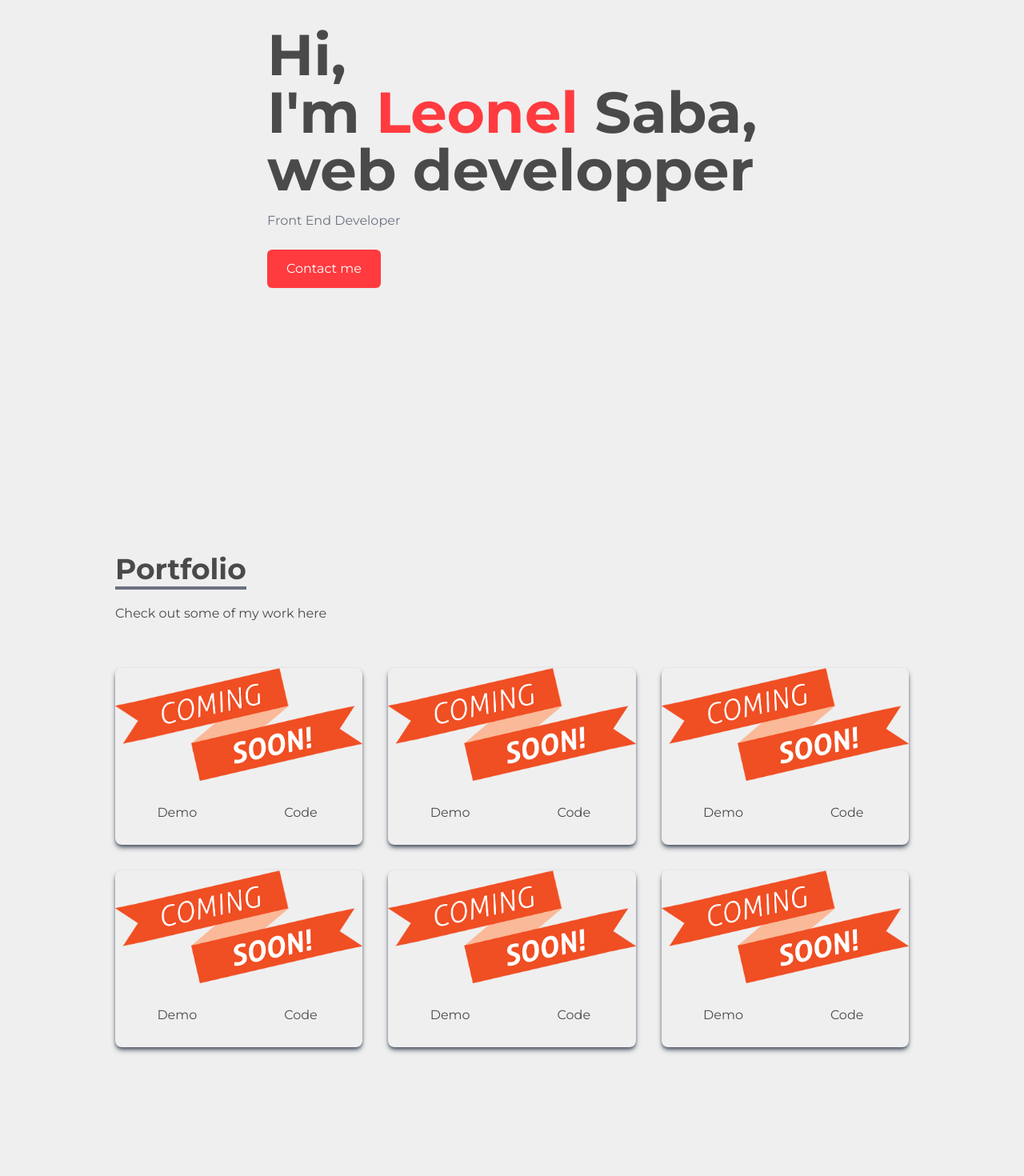
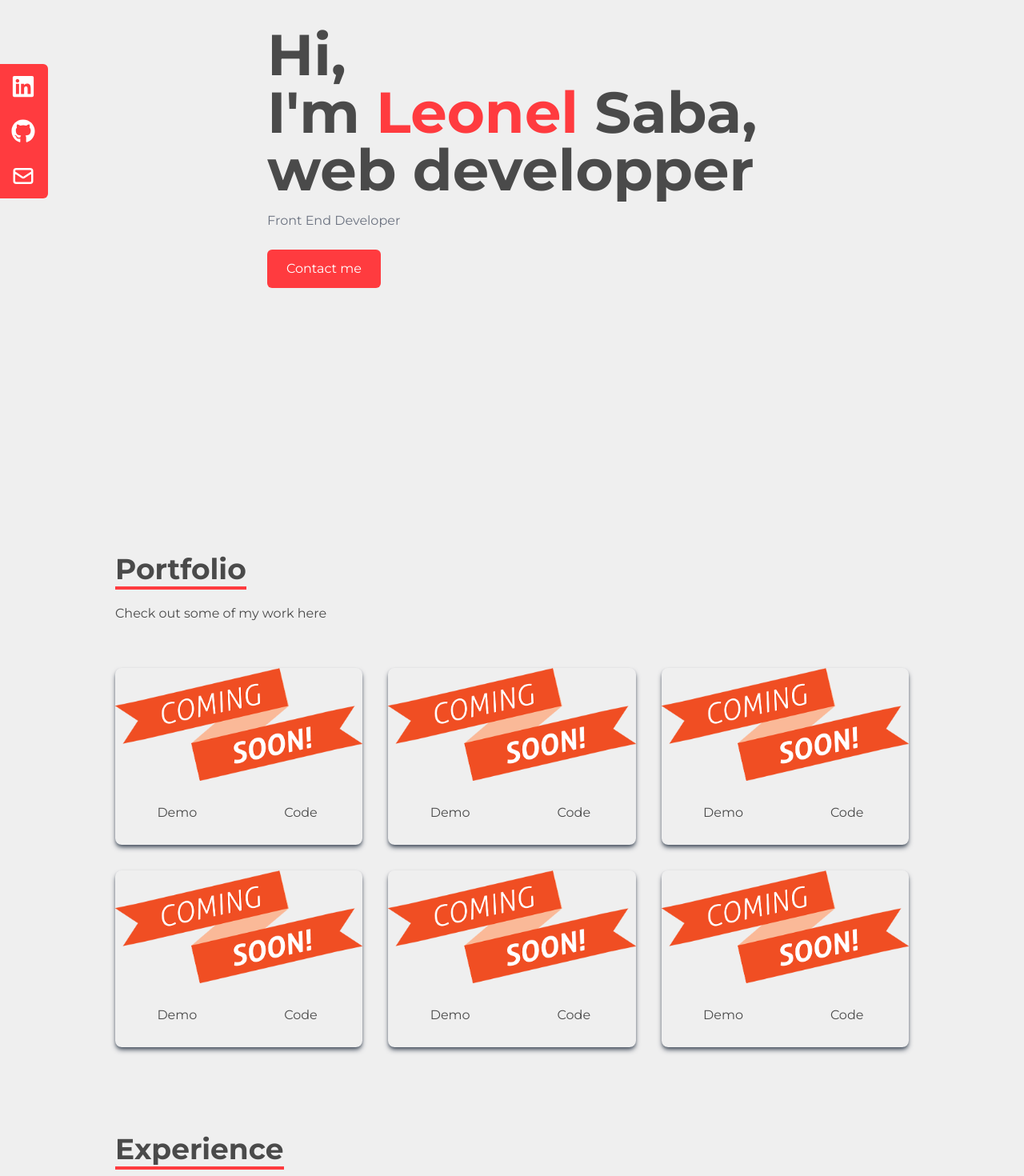
Before and after one commit to SabaLeonel/Portfolio-website, a React (Create React App) app: page / in a window 1280 px wide. Shown: the part 200-1670 px from the top of the page at 80% size. Built offline with nearby package versions, Linux system fonts and the light colour scheme.

Commit message:
added social links

```diff
--- a/public/index.html
+++ b/public/index.html
@@ -7,7 +7,7 @@
     <meta name="theme-color" content="#000000" />
     <meta
       name="description"
-      content="Web site created using create-react-app"
+      content="Leonel Saba is a web developer from Switzerland. He is a passionate and creative individual who is always looking for new challenges and opportunities to grow and improve his skills."
     />
 
     <!--
@@ -29,6 +29,5 @@
   <body>
     <noscript>You need to enable JavaScript to run this app.</noscript>
     <div id="root"></div>
-
   </body>
 </html>
--- a/src/App.js
+++ b/src/App.js
@@ -4,6 +4,7 @@
 import Portfolio from "./components/Portfolio";
 import Experience from "./components/Experience";
 import Contact from "./components/Contact";
+import SocialLinks from "./components/SocialLinks";
 
 
 function App() {
@@ -11,6 +12,7 @@
     <div>
       <NavBar />
       <Home />
+      <SocialLinks />
       <Portfolio />
       <Experience />
       <About />
--- a/src/components/About.jsx
+++ b/src/components/About.jsx
@@ -9,7 +9,7 @@
             <div className='max-w-screen-lg p-4 mx-auto flex flex-col justify-center w-full h-full'>
                 <div className='pb-8'>
                     <Fade bottom>
-                    <p className='text-4xl font-bold inline border-b-4 border-gray-500'>
+                    <p className='text-4xl font-bold inline border-b-4 border-wmelon-100'>
                         About
                     </p>
                     <p className='text-xl mt-20'>
--- a/src/components/Experience.jsx
+++ b/src/components/Experience.jsx
@@ -50,11 +50,11 @@
     ];
 
     return (
-        <div name="experience" className=' w-full h-screen'>
+        <div name="experience" className=' w-full'>
             <div className='max-w-screen-lg mx-auto p-4 flex flex-col justify-center w-full h-full'>
                 <Fade bottom>
                     <div>
-                        <p className='text-4xl font-bold border-b-4 border-gray-500 inline'>Experience</p>
+                        <p className='text-4xl font-bold border-b-4 border-wmelon-100 inline'>Experience</p>
                         <p className='py-6'>These are the technologies I've worked with</p>
                     </div>
 
--- a/src/components/Portfolio.jsx
+++ b/src/components/Portfolio.jsx
@@ -38,7 +38,7 @@
             <div className='max-w-screen-lg p-4 mx-auto flex flex-col justify-center w-full h-full'>
                 <Fade bottom>
                     <div className='pb-8'>
-                        <p className='text-4xl font-bold inline border-b-4 border-gray-500'>Portfolio</p>
+                        <p className='text-4xl font-bold inline border-b-4 border-wmelon-100'>Portfolio</p>
                         <p className='py-6 '>Check out some of my work here</p>
                     </div>
                     <div className='grid sm:grid-cols-2 md:grid-cols-3 gap-8 px-12 sm:px-0'>
--- /dev/null
+++ b/src/components/SocialLinks.jsx
@@ -0,0 +1,67 @@
+import React from "react";
+import { FaGithub, FaLinkedin } from "react-icons/fa";
+import { HiOutlineMail } from "react-icons/hi";
+
+
+const SocialLinks = () => {
+  const links = [
+    {
+      id: 1,
+      child: (
+        <>
+          LinkedIn <FaLinkedin size={30} />
+        </>
+      ),
+      href: "https://linkedin.com/in/leonelsaba",
+      style: "rounded-tr-md",
+    },
+    {
+      id: 2,
+      child: (
+        <>
+          GitHub <FaGithub size={30} />
+        </>
+      ),
+      href: "https://github.com/sabaleonel",
+    },
+    {
+      id: 3,
+      child: (
+        <>
+          Mail <HiOutlineMail size={30} />
+        </>
+      ),
+      href: "mailto:lsaba@ik.me",
+      style: "rounded-br-md",
+    },
+  ];
+
+  return (
+    <div className="hidden lg:flex flex-col top-[35%] left-0 fixed">
+      <ul>
+        {links.map(({ id, child, href, style, download }) => (
+          <li
+            key={id}
+            className={
+              "flex justify-between items-center w-40 h-14 px-4 ml-[-100px] hover:ml-[-10px] hover:rounded-md duration-300 bg-wmelon-100" +
+              " " +
+              style
+            }
+          >
+            <a
+              href={href}
+              className="flex justify-between items-center w-full text-white"
+              download={download}
+              target="_blank"
+              rel="noreferrer"
+            >
+              {child}
+            </a>
+          </li>
+        ))}
+      </ul>
+    </div>
+  );
+};
+
+export default SocialLinks;
```
Also changed, not shown: src/assets/portfolio/installNode.jpg (deleted).
